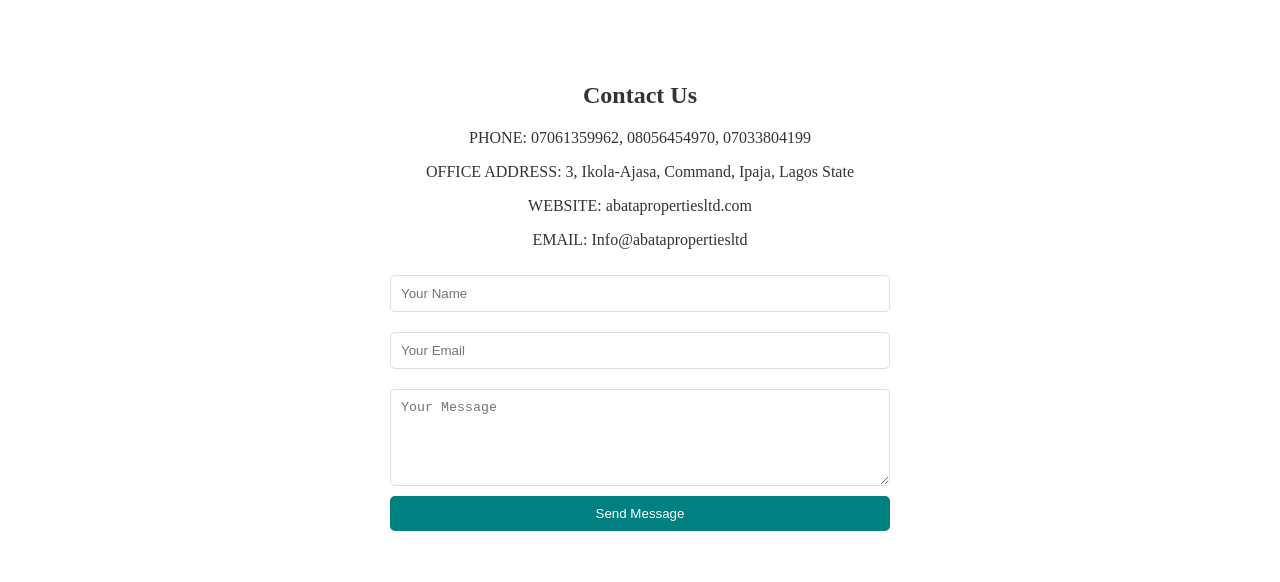
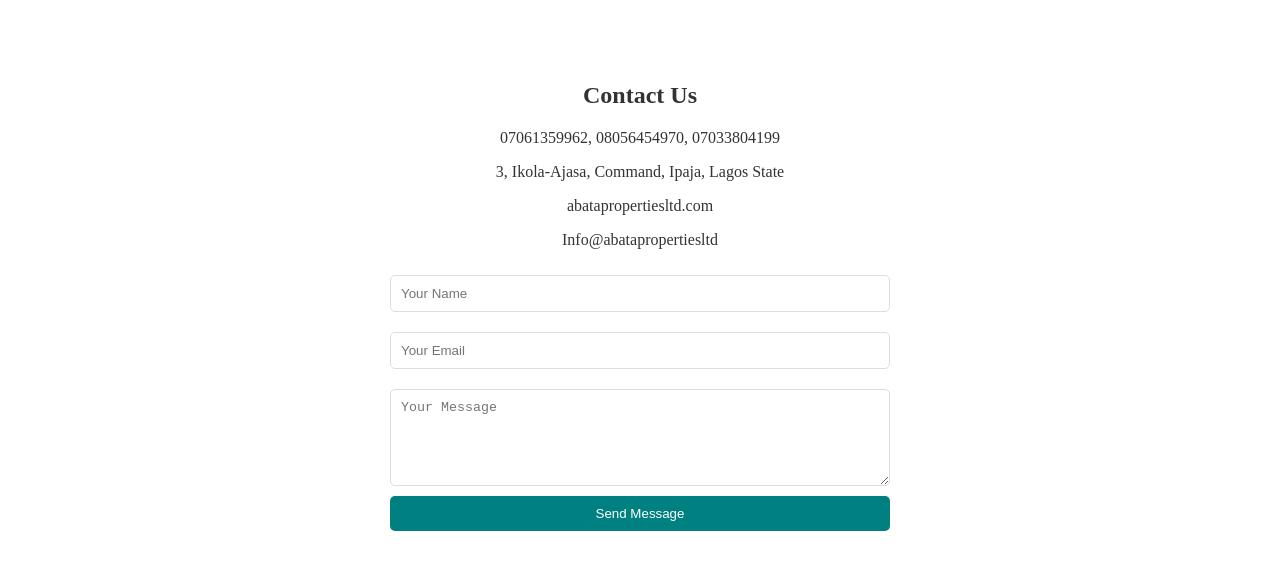
Before and after one commit to Terhemen001/abataproperties, a plain HTML site: page contact.html in a window 1280 px wide. Shown: the part 130-712 px from the top of the page. Drawn offline with Linux system fonts and the light colour scheme.

Commit message:
Update contact.html

```diff
--- a/contact.html
+++ b/contact.html
@@ -28,10 +28,10 @@
      <!-- Contact Us Section -->
    <section class="contact-us">
     <h2>Contact Us</h2>
-      <p class="contact-bold"> PHONE: 07061359962, 08056454970, 07033804199</p>
-      <p class="contact-bold">OFFICE ADDRESS: 3, Ikola-Ajasa, Command, Ipaja, Lagos State</p>
-      <p class="contact-bold">WEBSITE: abatapropertiesltd.com</p>
-      <p class="contact-bold">EMAIL: Info@abatapropertiesltd</p>
+      <p class="contact-bold">07061359962, 08056454970, 07033804199</p>
+      <p class="contact-bold">3, Ikola-Ajasa, Command, Ipaja, Lagos State</p>
+      <p class="contact-bold">abatapropertiesltd.com</p>
+      <p class="contact-bold">Info@abatapropertiesltd</p>
 
       <!-- WhatsApp Icon -->
 <a href="https://wa.me/09075328722" class="whatsapp-icon" target="_blank">
```
